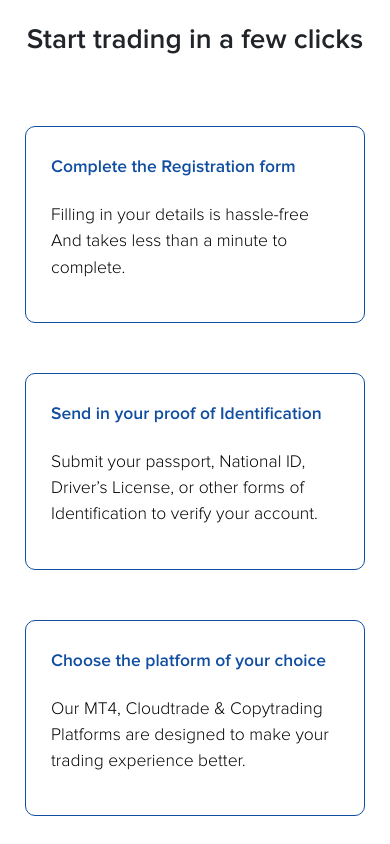
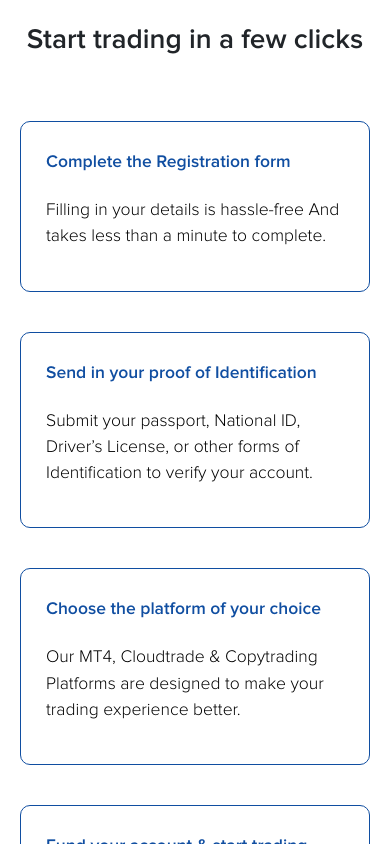
Before and after one commit to Marvelousy20/landingPage, a Vue app: page / in a window 390 px wide. Shown: the part 2100-2944 px from the top of the page. Built offline with nearby package versions, Linux system fonts and the light colour scheme.

Commit message:
made changes

```diff
--- a/src/components/Trading.vue
+++ b/src/components/Trading.vue
@@ -214,7 +214,7 @@
             border-radius: 10px;
             margin: 0 0;
             padding: 25px 25px;
-            margin: 25px 25px;
+            margin: 20px 20px;
             height: 100%;
             width: 100%;
         }
@@ -255,7 +255,7 @@
         }
     }
 
-    @media screen and (max-width: 360px) {
+    @media screen and (max-width: 376px) {
         .wrapper div {
             font-size: 17px !important;
             max-width: 100%;
```
